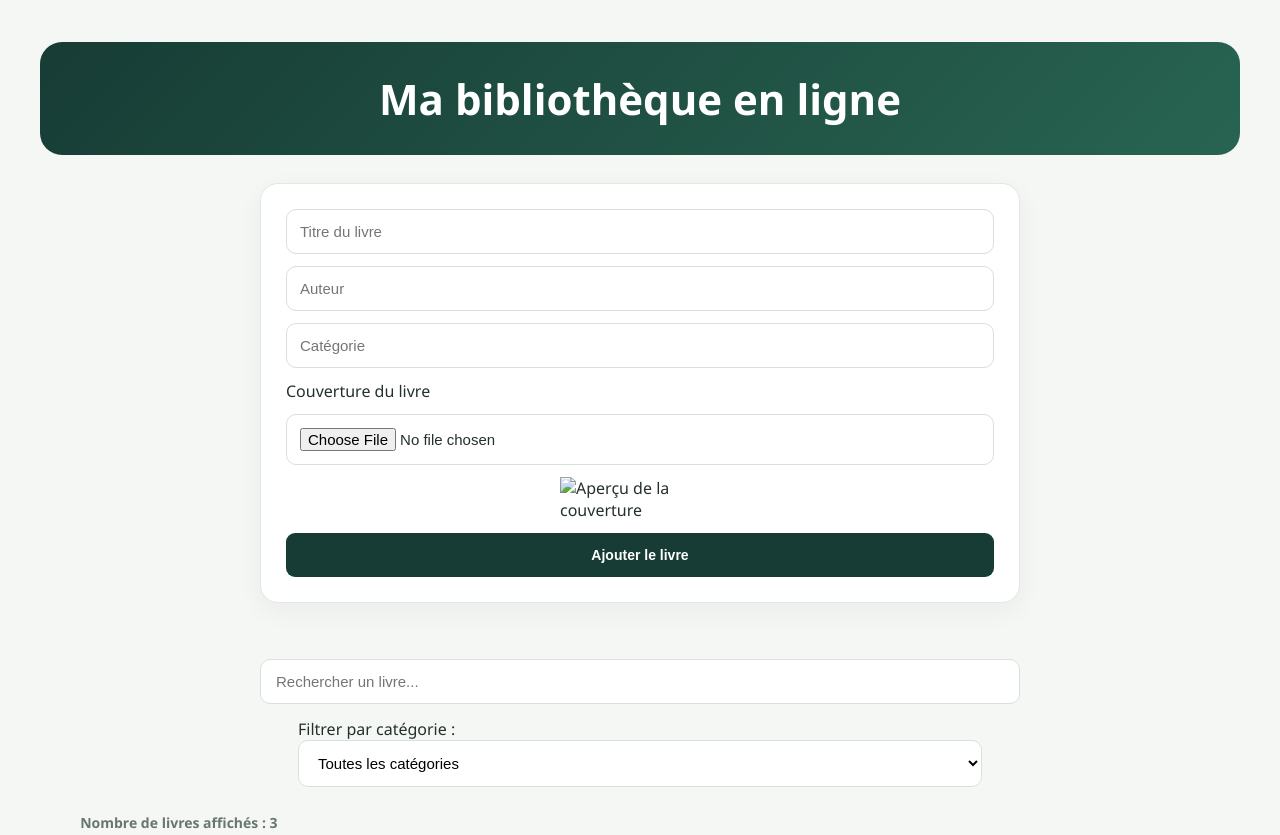
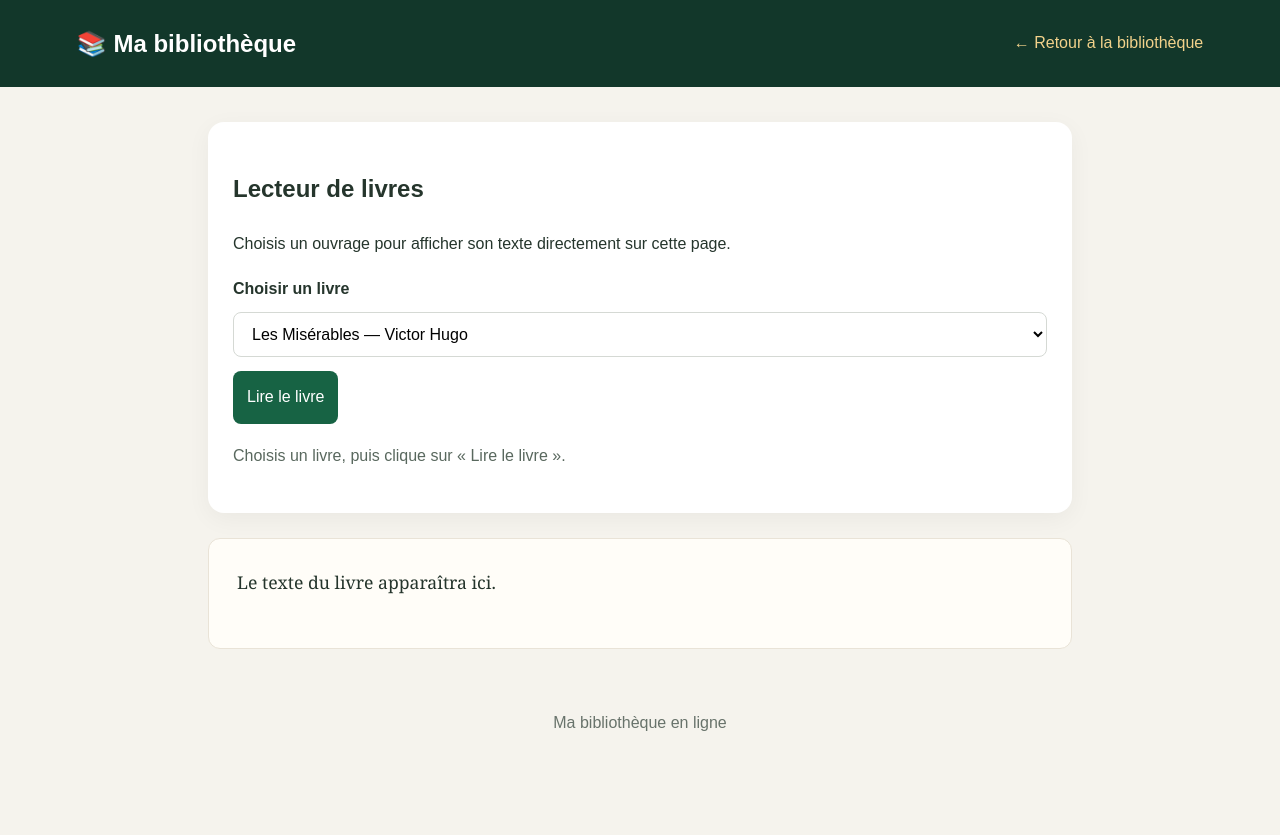
Before and after one commit to christianngassono26-creator/bibliotheque-en-ligne, a plain HTML site: page index.html in a window 1280 px wide. Shown: the top 835 px of the page. After the commit the page ends 800 px from the top, so only its background shows below. Drawn offline with Linux system fonts and the light colour scheme.

Commit message:
Update index.html

```diff
--- a/index.html
+++ b/index.html
@@ -1,102 +1,184 @@
+
 <!DOCTYPE html>
 <html lang="fr">
+<head>
+  <meta charset="UTF-8">
+  <meta name="viewport" content="width=device-width, initial-scale=1.0">
+  <meta name="theme-color" content="#12372a">
+  <title>Lecteur de livres | Ma bibliothèque</title>
+  <style>
+    * { box-sizing: border-box; }
+    body {
+      margin: 0;
+      font-family: Arial, sans-serif;
+      background: #f5f3ed;
+      color: #25352c;
+      line-height: 1.8;
+    }
+    header {
+      background: #12372a;
+      color: white;
+      padding: 22px 6%;
+      display: flex;
+      justify-content: space-between;
+      align-items: center;
+      flex-wrap: wrap;
+      gap: 12px;
+    }
+    header h1 { margin: 0; font-size: 1.5rem; }
+    header a { color: #f2d28b; text-decoration: none; }
+    main {
+      max-width: 900px;
+      margin: 35px auto;
+      padding: 0 18px;
+    }
+    .panel {
+      background: white;
+      border-radius: 16px;
+      padding: 25px;
+      box-shadow: 0 6px 25px #0000000c;
+    }
+    label { display: block; font-weight: bold; margin-bottom: 8px; }
+    select, button {
+      font: inherit;
+      padding: 12px 14px;
+      border-radius: 8px;
+    }
+    select {
+      width: 100%;
+      border: 1px solid #d5d9d4;
+      background: white;
+      margin-bottom: 14px;
+    }
+    button {
+      background: #176344;
+      color: white;
+      border: 0;
+      cursor: pointer;
+    }
+    button:hover { background: #104b32; }
+    #status { color: #59685e; margin: 18px 0; }
+    article {
+      margin-top: 25px;
+      padding: 28px;
+      background: #fffdf8;
+      border: 1px solid #e9e3d7;
+      border-radius: 12px;
+      font-family: Georgia, serif;
+      font-size: 1.1rem;
+      overflow-wrap: anywhere;
+    }
+    article h1, article h2, article h3 { line-height: 1.4; }
+    article p { margin: 0 0 1.2em; }
+    .source { margin-top: 20px; }
+    .source a { color: #176344; }
+    footer { text-align: center; padding: 25px; color: #68736b; }
+    @media (max-width: 600px) {
+      .panel, article { padding: 18px; }
+      header { padding: 18px; }
+    }
+  </style>
+</head>
+<body>
+  <header>
+    <h1>📚 Ma bibliothèque</h1>
+    <a href="index.html">← Retour à la bibliothèque</a>
+  </header>
 
-<head>
+  <main>
+    <section class="panel">
+      <h2>Lecteur de livres</h2>
+      <p>Choisis un ouvrage pour afficher son texte directement sur cette page.</p>
 
-    <meta charset="UTF-8">
+      <label for="bookSelect">Choisir un livre</label>
+      <select id="bookSelect">
+        <option value="Les_Mis%C3%A9rables/Tome_1">Les Misérables — Victor Hugo</option>
+        <option value="Le_Petit_Prince">Le Petit Prince — Antoine de Saint-Exupéry</option>
+        <option value="L%27Alchimiste">L’Alchimiste — Paulo Coelho</option>
+      </select>
 
-    <meta name="viewport" content="width=device-width, initial-scale=1.0">
+      <button id="readButton" type="button">Lire le livre</button>
+      <p id="status" role="status">Choisis un livre, puis clique sur « Lire le livre ».</p>
+    </section>
 
-    <title>Bibliothèque en ligne</title>
+    <article id="bookText">
+      <p>Le texte du livre apparaîtra ici.</p>
+    </article>
 
-    <link rel="stylesheet" href="style.css">
+    <p class="source" id="sourceLink"></p>
+  </main>
 
-</head>
+  <footer>Ma bibliothèque en ligne</footer>
 
-<body>
+  <script>
+    const select = document.getElementById("bookSelect");
+    const button = document.getElementById("readButton");
+    const status = document.getElementById("status");
+    const bookText = document.getElementById("bookText");
+    const sourceLink = document.getElementById("sourceLink");
 
-    <h1>Ma bibliothèque en ligne</h1>
+    async function loadBook() {
+      const page = select.value;
+      const title = select.options[select.selectedIndex].text;
 
-    <form id="formulaire-livre">
+      status.textContent = "Chargement du livre…";
+      bookText.replaceChildren();
+      sourceLink.replaceChildren();
 
-        <input
-            type="text"
-            id="titre"
-            placeholder="Titre du livre"
-            required
-        >
+      const url = "https://fr.wikisource.org/w/api.php?action=parse&page="
+        + page
+        + "&prop=text&format=json&origin=*";
 
-        <input
-            type="text"
-            id="auteur"
-            placeholder="Auteur"
-            required
-        >
+      try {
+        const response = await fetch(url);
+        if (!response.ok) throw new Error("Erreur réseau");
 
-        <input
-            type="text"
-            id="categorie"
-            placeholder="Catégorie"
-            required
-        >
+        const data = await response.json();
+        const html = data.parse && data.parse.text && data.parse.text["*"];
 
-        <label for="image">Couverture du livre</label>
+        if (!html) throw new Error("Texte indisponible");
 
-<input
-    type="file"
-    id="image"
-    accept="image/*"
->
+        const documentLivre = new DOMParser().parseFromString(html, "text/html");
+        documentLivre.querySelectorAll(
+          "script,style,iframe,form,nav,.navbox,.mw-editsection,.reference"
+        ).forEach(element => element.remove());
 
-<img
-    id="aperçu-image"
-    src=""
-    alt="Aperçu de la couverture"
->
-        <button type="submit" id="bouton-formulaire">
-    Ajouter le livre
-</button>
+        const contenu = documentLivre.querySelector(".mw-parser-output")
+          || documentLivre.body;
 
-<button
-    type="button"
-    id="bouton-annuler"
-    style="display: none;"
->
-    Annuler la modification
-</button>
-    </form>
-<div id="message"></div>
-    <div class="recherche">
+        const elements = contenu.querySelectorAll("h2,h3,h4,p,blockquote,ol,ul");
 
-        <input
-            type="text"
-            id="recherche"
-            placeholder="Rechercher un livre..."
-        >
-      <div class="filtre-categorie">
+        if (!elements.length) throw new Error("Aucun texte trouvé");
 
-    <label for="filtre-categorie">
-        Filtrer par catégorie :
-    </label>
+        elements.forEach(element => {
+          const clone = document.createElement(element.tagName.toLowerCase());
+          clone.textContent = element.textContent.trim();
+          if (clone.textContent) bookText.appendChild(clone);
+        });
 
-    <select id="filtre-categorie">
+        if (!bookText.textContent.trim()) throw new Error("Texte vide");
 
-        <option value="">
-            Toutes les catégories
-        </option>
+        status.textContent = "Lecture : " + title;
+        const link = document.createElement("a");
+        link.href = "https://fr.wikisource.org/wiki/" + page;
+        link.target = "_blank";
+        link.rel = "noopener noreferrer";
+        link.textContent = "Consulter également la source sur Wikisource";
+        sourceLink.appendChild(link);
+      } catch (error) {
+        status.textContent =
+          "Impossible de charger ce texte pour le moment. Vérifie ta connexion ou essaie la source ci-dessous.";
 
-    </select>
+        const link = document.createElement("a");
+        link.href = "https://fr.wikisource.org/wiki/" + page;
+        link.target = "_blank";
+        link.rel = "noopener noreferrer";
+        link.textContent = "Ouvrir " + title + " sur Wikisource";
+        sourceLink.appendChild(link);
+      }
+    }
 
-</div>
-
-    </div>
-
-    <p id="nombre-livres">Nombre de livres : 0</p>
-
-    <div id="liste-livres"></div>
-
-    <script src="script.js"></script>
-
+    button.addEventListener("click", loadBook);
+  </script>
 </body>
-
 </html>
```
